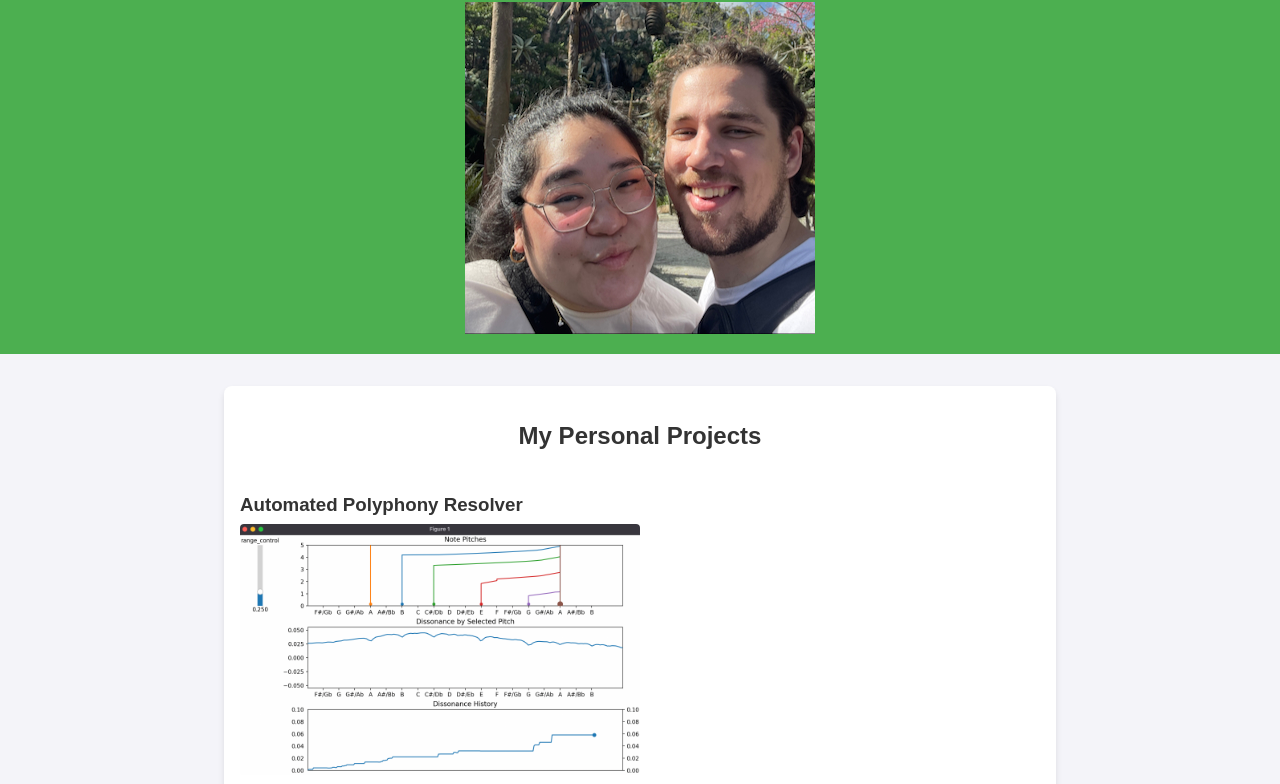
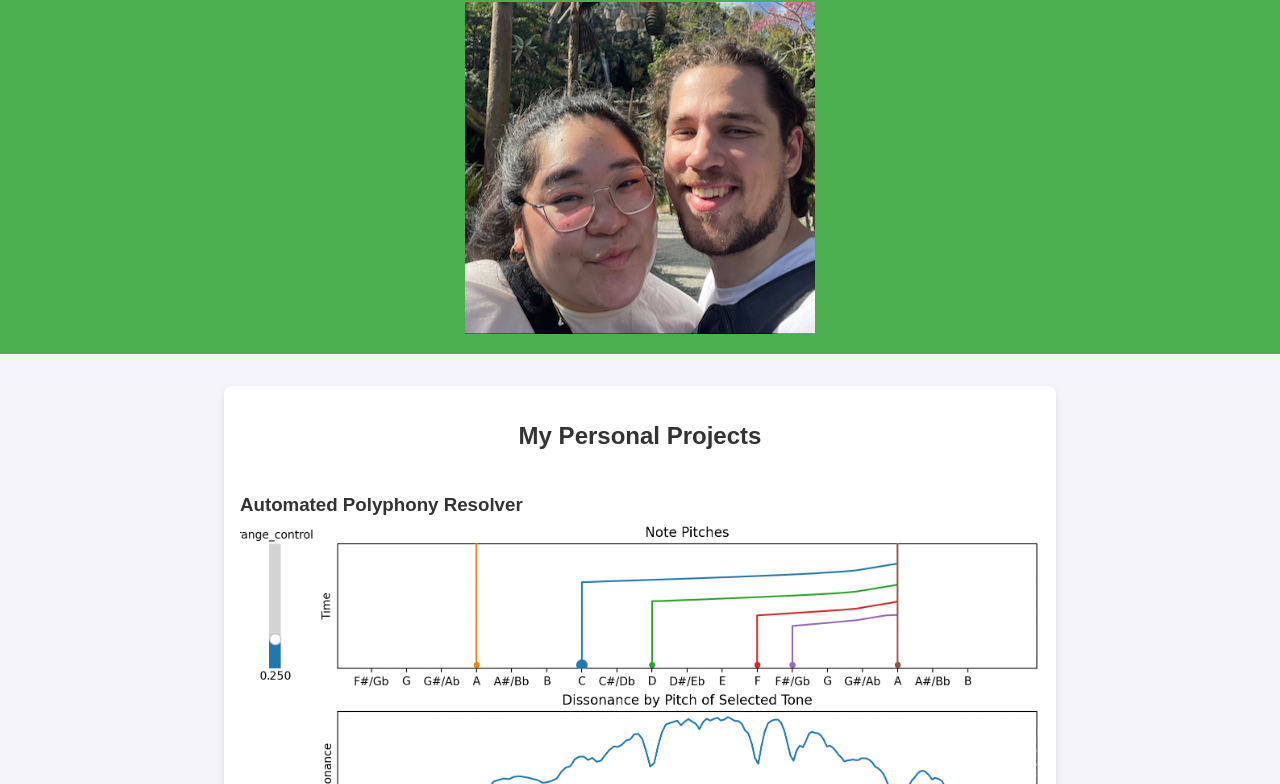
Before and after one commit to adamzukerman/adamzukerman.github.io, a plain HTML site: page index.html in a window 1280 px wide. Shown: the part 94-878 px from the top of the page. Drawn offline with Linux system fonts and the light colour scheme.

Commit message:
updated project picture & desc.

```diff
--- a/index.html
+++ b/index.html
@@ -21,7 +21,7 @@
         <!-- Template for Projects -->
         <div class="project">
             <h3>Automated Polyphony Resolver</h3>
-            <img src="src/images/audio_program_screenshot.png" alt="Project Screenshot" width="400">
+            <img src="src/images/audio_app_screenshot 2.png" alt="Project Screenshot" width="100%">
             <div>
             <p id="harmony-project-description" white-space="normal"></p>
                 <p>I use a combination of the pyo, matplotlib, and scipy libraries to create interactive visual representation of dissonant audio and how it can be adjusted to achieve a more harmonious sound.</p>
```
Also changed, not shown: src/images/audio_app_screenshot 2.png (added), src/text/about_harmony_project.txt.
